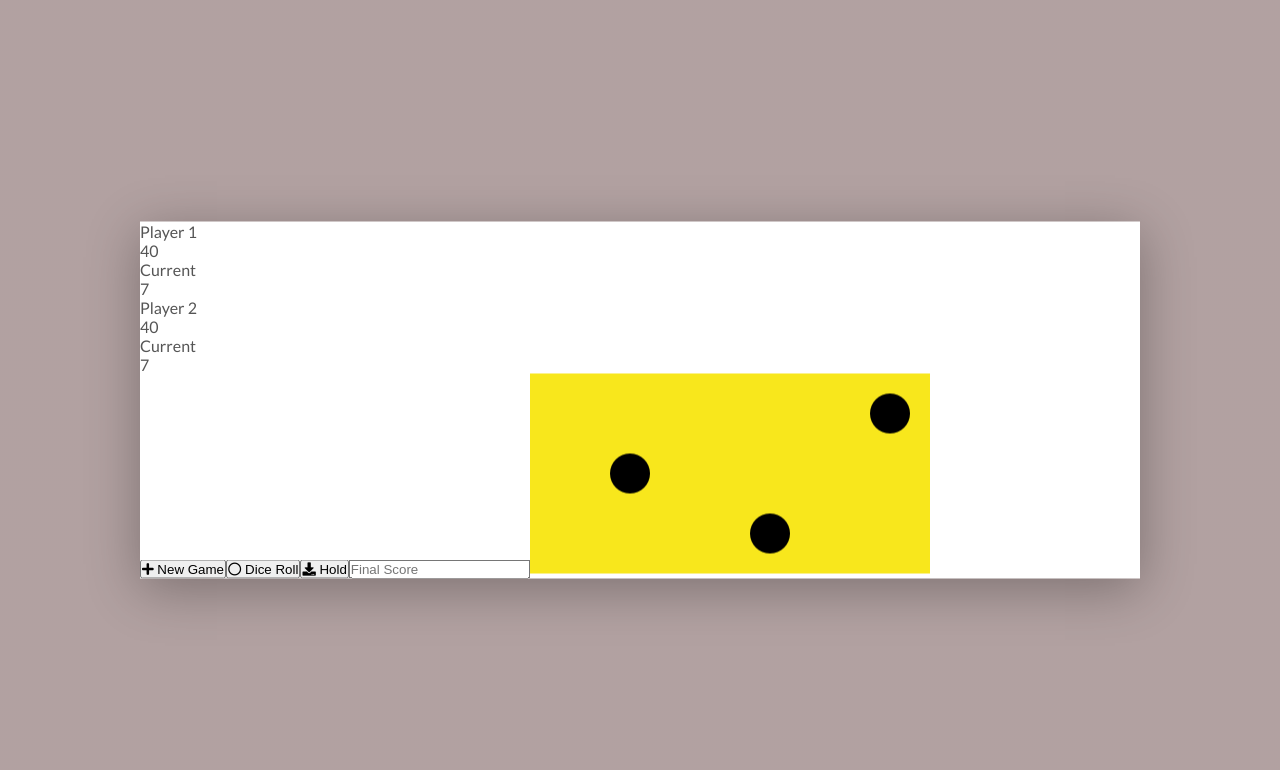
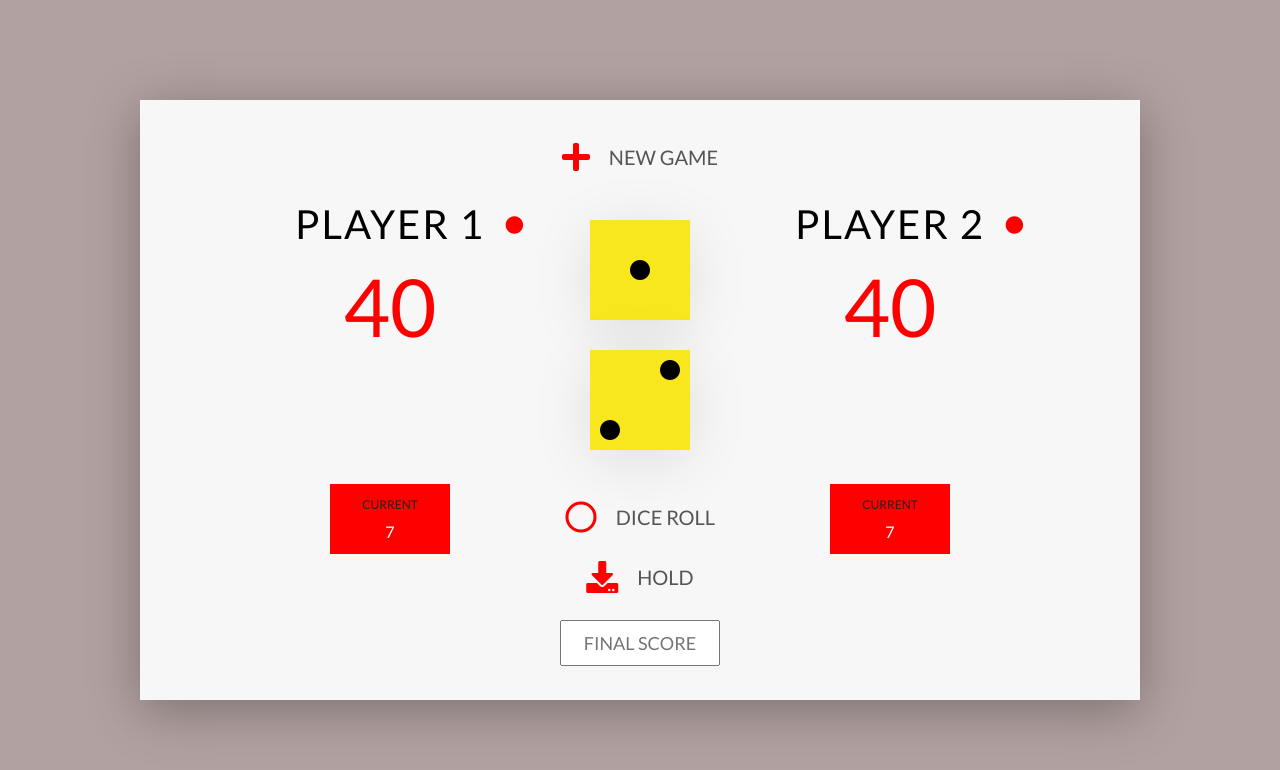
Before and after one commit to Clesio7844/dice_gamejs, a plain HTML site: page index.html in a window 1280 px wide. Drawn offline with Linux system fonts and the light colour scheme.

Commit message:
finish css page and start js page

```diff
--- a/index.html
+++ b/index.html
@@ -33,11 +33,11 @@
                     <i class="fas fa-plus"></i> New Game
 
             </button>
-            <button class="btn-new">
+            <button class="btn-roll">
                     <i class="far fa-circle"></i> Dice Roll
 
                 </button>
-             <button class="btn-new">
+             <button class="btn-hold">
                     <i class="fas fa-download"></i> Hold
 
                  </button>
--- a/style.css
+++ b/style.css
@@ -34,4 +34,169 @@ body{
 
 .player-0-panel, .player-1-panel{
     width: 50%;
+    float: left;
+    height: 600px;
+    padding: 100px;
+    background: darkgray;
+    color: beige;
 }
+
+.player-name{
+    font-size: 40px;
+    text-align: center;
+    text-transform: uppercase;
+    letter-spacing: 2px;
+    font-weight: 300;
+    margin-bottom: 10px;
+    position: relative;
+}
+
+.player-score{
+    text-align: center;
+    font-size: 80px;
+    font-weight: 100;
+    color: red;
+    margin-bottom: 130px;
+}
+
+.active{
+
+    background: #f7f7f7;
+
+}
+
+.active .player-name{
+    font-weight: 300;
+    color: black;
+
+}
+
+.active .player-name::after{
+    content: "\2022";
+    font-size: 47px;
+    position: absolute;
+    color: red;
+    top: -7px;
+    right: 10px;
+
+}
+
+.player-current-box{
+    background: red;
+    color: #fff;
+    width: 40%;
+    margin: 0 auto;
+    padding: 13px;
+    text-align: center;
+}
+
+.plaayer-current-label{
+    text-transform: uppercase;
+    margin-bottom: 10px;
+    font-size: 12px;
+    color: #222;
+}
+
+.plaayer-current-score{
+    font-size: 40px;
+
+}
+
+button{
+    position: absolute;
+    width: 200px;
+    left: 50%;
+    transform: translate(-50%);
+    color: #555;
+    background: none;
+    border: none;
+    font-family: 'lato';
+    font-size: 20px;
+    text-transform: uppercase;
+    cursor: pointer;
+    font-weight: 300;
+    transition: background-color 0.5s ease, color 0.3s ease;
+
+
+}
+
+button:hover{
+    font-weight: 600;
+}
+
+button:hover{
+    margin-right: 20px;
+}
+
+button:focus{
+    outline: none;
+}
+
+i{
+    color: red;
+    display: inline-block;
+    margin-right: 15px;
+    font-size: 32px;
+    line-height: 1;
+    vertical-align: text-top;
+    margin-top: -4px;
+    transition: margin 0.3s ease;
+}
+
+.btn-new{
+    top: 45px;
+}
+
+.btn-roll{
+    top: 405px;
+}
+
+.btn-hold{
+    top: 465px;
+}
+
+.dice{
+    position: absolute;
+    left: 50%;
+    top: 178px;
+    transform: translate(-50%);
+    height: 100px;
+    box-shadow: 0px 10px 60px rgba(0,0,0,.10);
+}
+
+
+.winner{
+    background: #f7f7f7;
+}
+
+.winner .player-name{
+    font-weight: 300;
+    color: red;
+}
+
+#dice-1{
+    top: 120px;
+}
+
+#dice-2{
+    top: 250px;
+}
+
+.final-score{
+    position: absolute;
+    left: 50%;
+    transform: translate(-50%);
+    top: 520px;
+    color: #555;
+    font-size: 18px;
+    font-family: 'Lato';
+    text-align: center;
+    padding: 10px;
+    width: 160px;
+    text-transform: uppercase;
+}
+
+.final-score:focus{
+    outline: none;
+
+}
```
